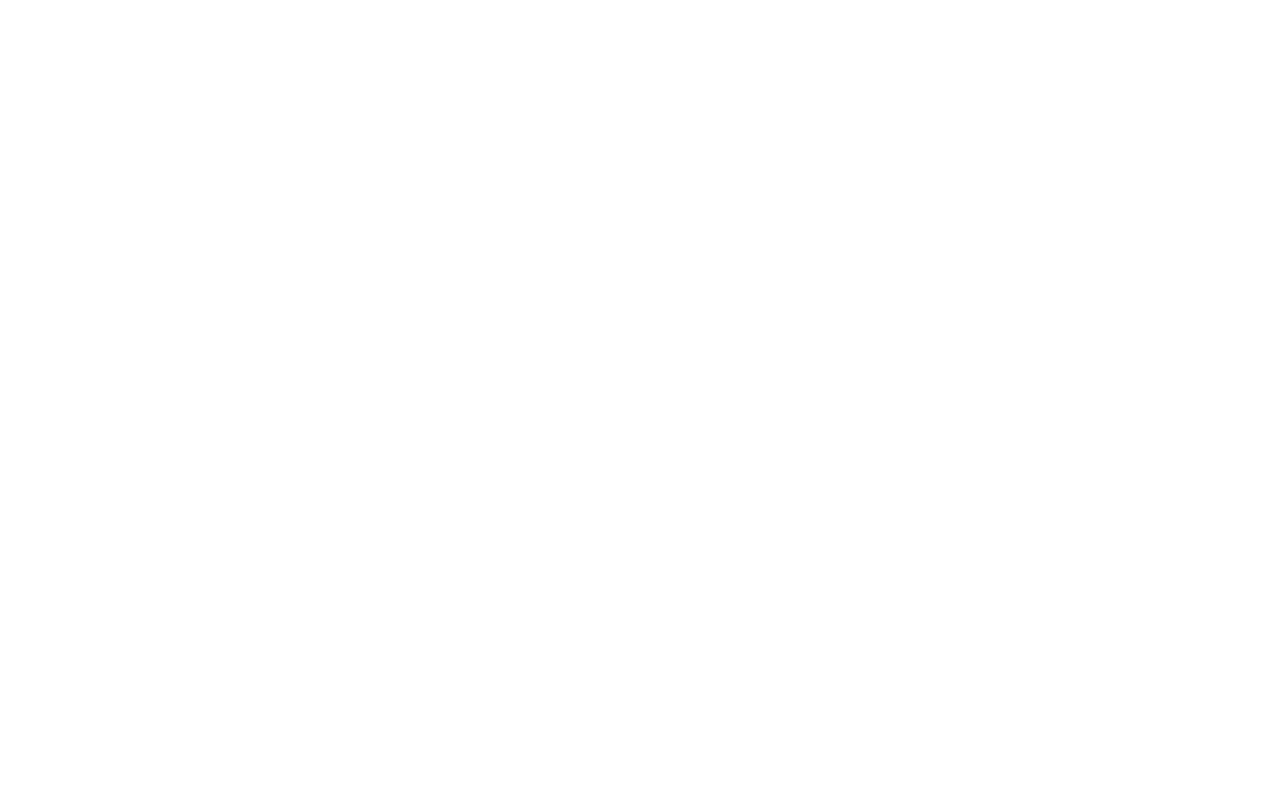
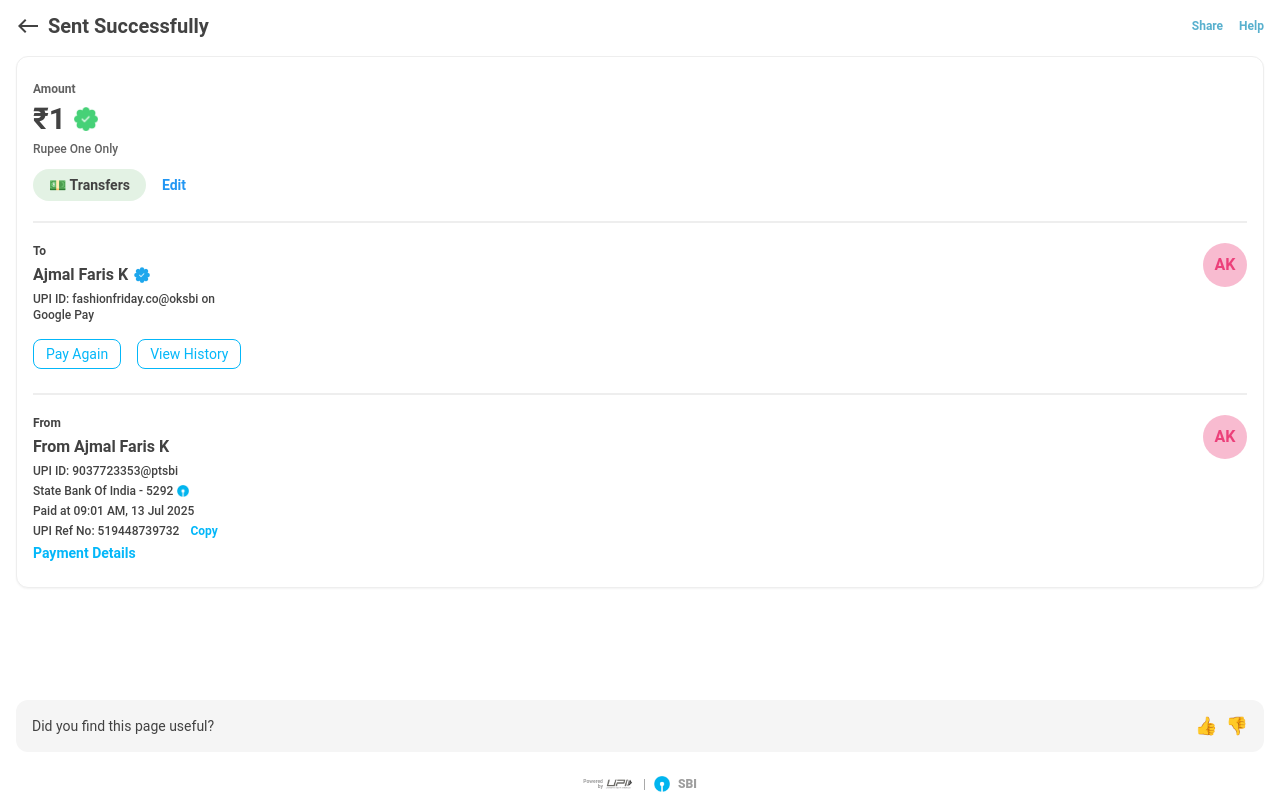
Before and after one commit to ajmalfaris11/Fake-Pay, a React (Vite) app: page /paytm/receipt/page in a window 1280 px wide. Before the commit this address had no page. Built offline with nearby package versions, Linux system fonts and the light colour scheme.

Commit message:
paytm receipt design alomost completed

```diff
--- a/src/App.jsx
+++ b/src/App.jsx
@@ -2,11 +2,12 @@
 import { BrowserRouter as Router, Routes, Route } from "react-router-dom";
 import HomePage from "./pages/HomePage";
 import InputPage from "./pages/InputPage";
+import SelectScreenshotType from "./pages/SelectScreenshotType";
 import GpayReceiptPage from "./pages/GpayReceiptPage";
 import PaytmSuccessPage from "./pages/PaytmSuccessPage";
 import PhonePeSuccessPage from "./pages/PhonePeSuccessPage";
 import GpaySuccessPage from "./pages/GpaySuccessPage";
-import SelectScreenshotType from "./pages/SelectScreenshotType";
+import PaytmReceiptPage from "./pages/PaytmReceiptPage"
 
 
 export default function App() {
@@ -18,8 +19,10 @@
         <Route path="/:platform/:option/input" element={<InputPage />} />
         <Route path="/gpay/success/page" element={<GpaySuccessPage />} />
         <Route path="/gpay/receipt/page" element={<GpayReceiptPage />} />
+        <Route path="/phonepe/success/page" element={<PhonePeSuccessPage />} />
         <Route path="/paytm/success/page" element={<PaytmSuccessPage />} />
-        <Route path="/phonepe/success/page" element={<PhonePeSuccessPage />} />
+        <Route path="/paytm/receipt/page" element={<PaytmReceiptPage />} />
+
       </Routes>
     </Router>
   );
--- /dev/null
+++ b/src/pages/PaytmReceiptPage.jsx
@@ -0,0 +1,139 @@
+import React from 'react'
+
+import tick from '../assets/paytm_tick.webp';
+import blueTick from '../assets/paytm_blue_tick.webp'
+import sbi from '../assets/bankLogos/sbiLogo.webp'
+import grayUpi from '../assets/upiGrayLogo.webp'
+
+
+export default function PaytmReceiptPage() {
+
+    return (
+        <div className="min-h-screen bg-white font-sans flex flex-col text-gray-800">
+            {/* Top Bar */}
+            <div className="flex justify-between items-center px-4 pt-3">
+                <div className="flex justify-center gap-2 ">
+                    <span class="material-symbols-outlined flex items-center">
+                        west
+                    </span>
+                    <h1 className="font-semibold text-xl">Sent Successfully</h1>
+                </div>
+                <div className="flex space-x-4 text-[#58b0ce] text-xs font-semibold">
+                    <button>Share</button>
+                    <button>Help</button>
+                </div>
+            </div>
+
+            {/* Main Content */}
+            <div className="flex-1 p-4">
+                {/* Amount Card */}
+                <div className="bg-white rounded-xl shadow-sm border-[1.5px] px-4 py-6 mb-4">
+                    <p className="text-xs text-gray-700 font-semibold mb-1">Amount</p>
+                    <div className="flex items-center space-x-2 text-3xl font-bold">
+                        <span>₹1</span>
+                        <img src={tick} alt="success" className='w-6 h-6 brightness-125' />
+                    </div>
+                    <p className="text-xs text-gray-700 font-[550] mt-1">Rupee One Only</p>
+
+                    <div className="flex items-center gap-4 mt-3">
+                        <span className="flex items-center bg-green-100 text-gray-800 font-semibold px-4 py-1.5 rounded-full text-sm bg-opacity-50">
+                            💵 Transfers
+                        </span>
+                        <button className="text-blue-500 text-sm font-semibold text-[#03b7f9]">Edit</button>
+                    </div>
+
+                    <hr className='border-gray-200 border-[1px] my-5' />
+
+                    {/* To Section */}
+                    <div className="flex justify-between items-start mb-6">
+                        <div>
+                            <p className='text-xs font-semibold text-gray-800 mb-1'>
+                                To
+                            </p>
+                            <p className="font-bold flex items-center">
+                                Ajmal Faris K <img src={blueTick} alt="blue tick" className='w-4 ml-1.5' />
+                            </p>
+                            <p className="text-xs mt-1 font-[500] text-gray-800">
+                                UPI ID: fashionfriday.co@oksbi on <br /> Google Pay
+                            </p>
+                            <div className="flex space-x-4 mt-4">
+                                <button className="border-[1.8px] border-[#03b7f9] text-[#03b7f9] px-3 py-1 rounded-[8px] text-sm">
+                                    Pay Again
+                                </button>
+                                <button className="border-[1.8px] border-[#03b7f9] text-[#03b7f9] px-3 py-1 rounded-[8px] text-sm">
+                                    View History
+                                </button>
+                            </div>
+                        </div>
+                        <div className="w-11 h-11 rounded-full bg-pink-500 flex items-center justify-center text-pink-400 font-bold bg-opacity-30">
+                            AK
+                        </div>
+                    </div>
+
+                    <hr className='border-gray-200 border-[1px] my-5' />
+
+                    {/* From Section */}
+                    <div className="flex justify-between items-start">
+                        <div>
+                            <p className='text-xs font-semibold text-gray-800 mb-1'>
+                                From
+                            </p>
+                            <p className="font-bold flex items-center">
+                                From Ajmal Faris K
+                            </p>
+                            <p className="text-xs mt-1 font-[500] text-gray-800">
+                                UPI ID: 9037723353@ptsbi</p>
+                            <p className="text-xs mt-1 font-[500] text-gray-800 flex align-center gap-1">
+                                State Bank Of India - 5292 <img src={sbi} alt="bank logo" className='w-3 h-3  mt-0.5' />
+                            </p>
+                            <p className="text-xs mt-1 font-[500] text-gray-800">
+                                Paid at 09:01 AM, 13 Jul 2025
+                            </p>
+                            <p className="text-xs mt-1 font-[500] text-gray-800">
+                                UPI Ref No: 519448739732 <span className="text-[#03b7f9] font-semibold ml-2">Copy</span>
+                            </p>
+                            <p className="text-[#03b7f9] text-sm mt-1 font-semibold">Payment Details </p>
+                        </div>
+                        <div className="w-11 h-11 rounded-full bg-pink-500 flex items-center justify-center text-pink-400 font-bold bg-opacity-30">
+                            AK
+                        </div>
+                    </div>
+                </div>
+
+            </div>
+
+
+
+            {/* Feedback */}
+            <div className="px-4 mb-4">
+                <div className="bg-gray-100 rounded-xl flex justify-between items-center px-4 py-3">
+                    <p className="text-sm">Did you find this page useful?</p>
+                    <div className="space-x-2">
+                        <button className="text-lg">👍</button>
+                        <button className="text-lg">👎</button>
+                    </div>
+                </div>
+            </div>
+
+            {/* Footer */}
+            <div className="flex items-center justify-center gap-2 text-xs text-gray-500">
+                <div className='flex justify-center items-center flex-row text-[5px]'>
+                    <p className='text-end font-bold leading-none'>Powered <br /> by</p>
+                    <img
+                        src={grayUpi}
+                        alt="paytm logo"
+                        className="w-8 h-auto"
+                    />
+                </div>
+                |
+                <img
+                    src={sbi}
+                    alt="paytm logo"
+                    className="w-4 h-auto"
+                />
+                <p className='font-extrabold'>SBI</p>
+            </div>
+
+        </div>
+    );
+}
```
Also changed, not shown: src/assets/paytm_blue_tick.webp (added).
